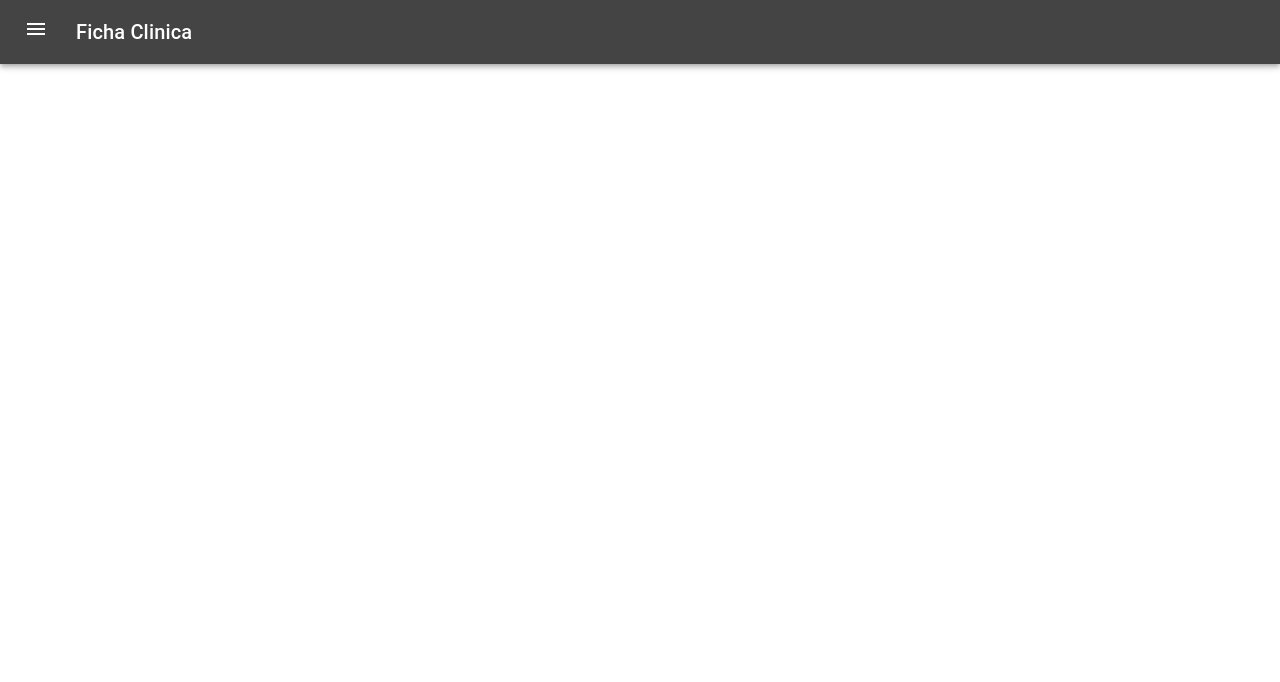
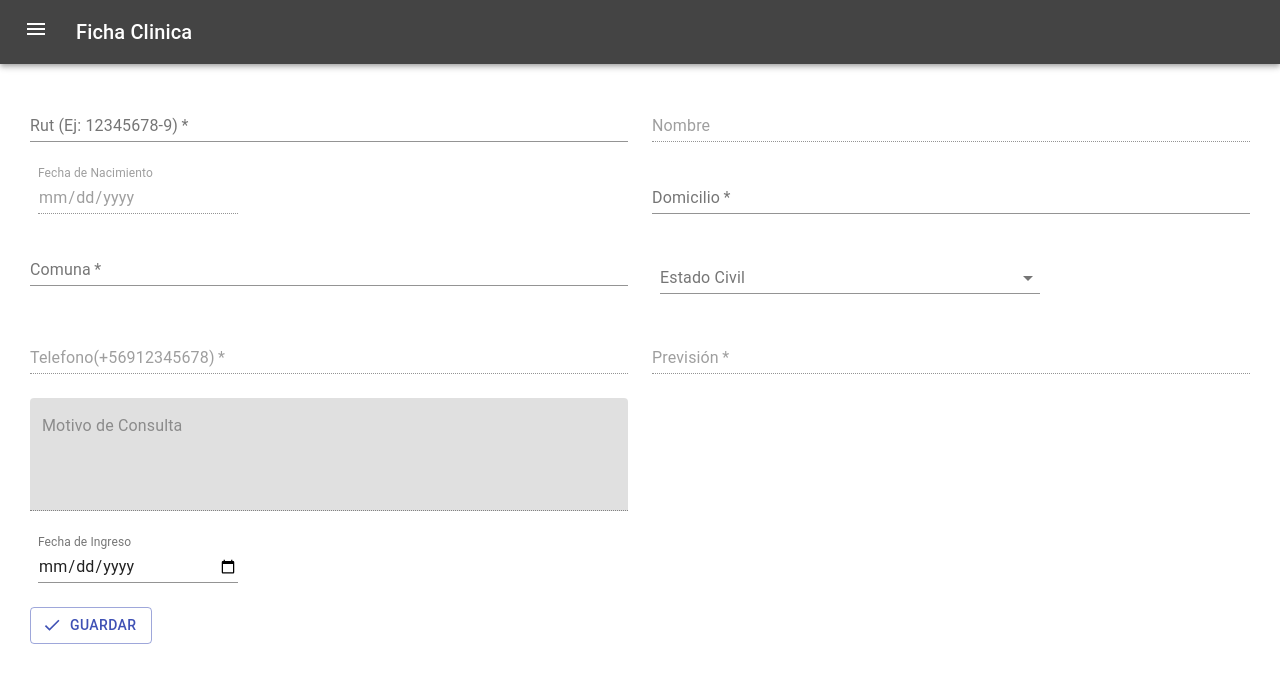
Before and after one commit to ysuvin/frontLecofq5, a React (Create React App) app: page /Grupo5/PutFichaPaciente/1 in a window 1280 px wide. Shown: the top 682 px of the page. Built offline with nearby package versions, Linux system fonts and the light colour scheme.

Commit message:
sadfsdfgsd

```diff
--- a/src/Component/Grupo5/PutFichaPaciente.jsx
+++ b/src/Component/Grupo5/PutFichaPacienteF.jsx
@@ -63,7 +63,7 @@ const styles = (theme) => ({
     },
 });
 
-export default function PutFichaPaciente() {
+export default function PutFichaPacienteF() {
 
     const classes = useStyles();
     const [values, setAge] = React.useState('');
@@ -163,8 +163,8 @@ export default function PutFichaPaciente() {
             });
     }
 
-    const verFichaP = (id) => {
-        axios.get(`http://localhost:8080/fichaPaciente/${id}`).then(response => {
+    const verFichaP = () => {
+        axios.get(`http://localhost:8080/fichaPaciente/`).then(response => {
             setData(response.data.data);
 
         }).catch(error => {
--- a/src/Component/Grupo5/VistasPacienteF.jsx
+++ b/src/Component/Grupo5/VistasPacienteF.jsx
@@ -47,7 +47,7 @@ const [data, setData] = useState([]);
 const classes = useStyles();
 
 const redirectPutFichaPaciente = (id) => {
-    { history.push(`/Grupo5/PutFichaPaciente/${id}`)
+    { history.push(`/Grupo5/PutFichaPacienteF/${id}`)
     console.log(id); }
 }
 
--- a/src/View/Grupo5/G5Landing.jsx
+++ b/src/View/Grupo5/G5Landing.jsx
@@ -9,7 +9,7 @@ import Home from './HomeG5';
 import Nutricionista from './PlantillaNutricionista/Nutricionista';
 import Psicologo from './PlantillaPsicologo/Psicologo';
 import VerFichasPacientes from './Plantillapaciente/VerFichasPaciente';
-import PutFichaPaciente from '../../Component/Grupo5/PutFichaPaciente';
+import PutFichaPaciente from './Plantillapaciente/PutFichaPaciente';
 
 
 
@@ -29,7 +29,7 @@ function G5Landing() {
                 <Route exact path="/Grupo5/PlantillaPsicologo/" component={Psicologo} />
                 <Route exact path="/Grupo5/PlantillaKinesiologo/" component={Kinesiologo} />
                 <Route exact path="/Grupo5/VerFichasPaciente/" component={VerFichasPacientes} />
-                <Route exact path="/Grupo5/PutFichaPaciente/" component={PutFichaPaciente} />
+                <Route exact path="/Grupo5/PutFichaPaciente/:id" component={PutFichaPaciente} />
                 {/* <Route exact path="/Grupo5/PlantillaMedico/" component={Medico} /> */}
                 {/* Fin Routing Grupo 5*/}
             </Switch>
--- a/src/View/Grupo5/Plantillapaciente/PutFichaPaciente.jsx
+++ b/src/View/Grupo5/Plantillapaciente/PutFichaPaciente.jsx
@@ -1,13 +1,13 @@
 import React from 'react';
 import '../../../css/Grupo1/G1Landing.css';
-import PutFichaPaciente from '../../../Component/Grupo5/PutFichaPaciente';
+import PutFichaPacienteF from '../../../Component/Grupo5/PutFichaPacienteF';
 
 
 function PutFichaPaciente(){
 
 return(
       <div  >
-        <PutFichaPaciente/>
+        <PutFichaPacienteF/>
       </div>
 
 );
```
